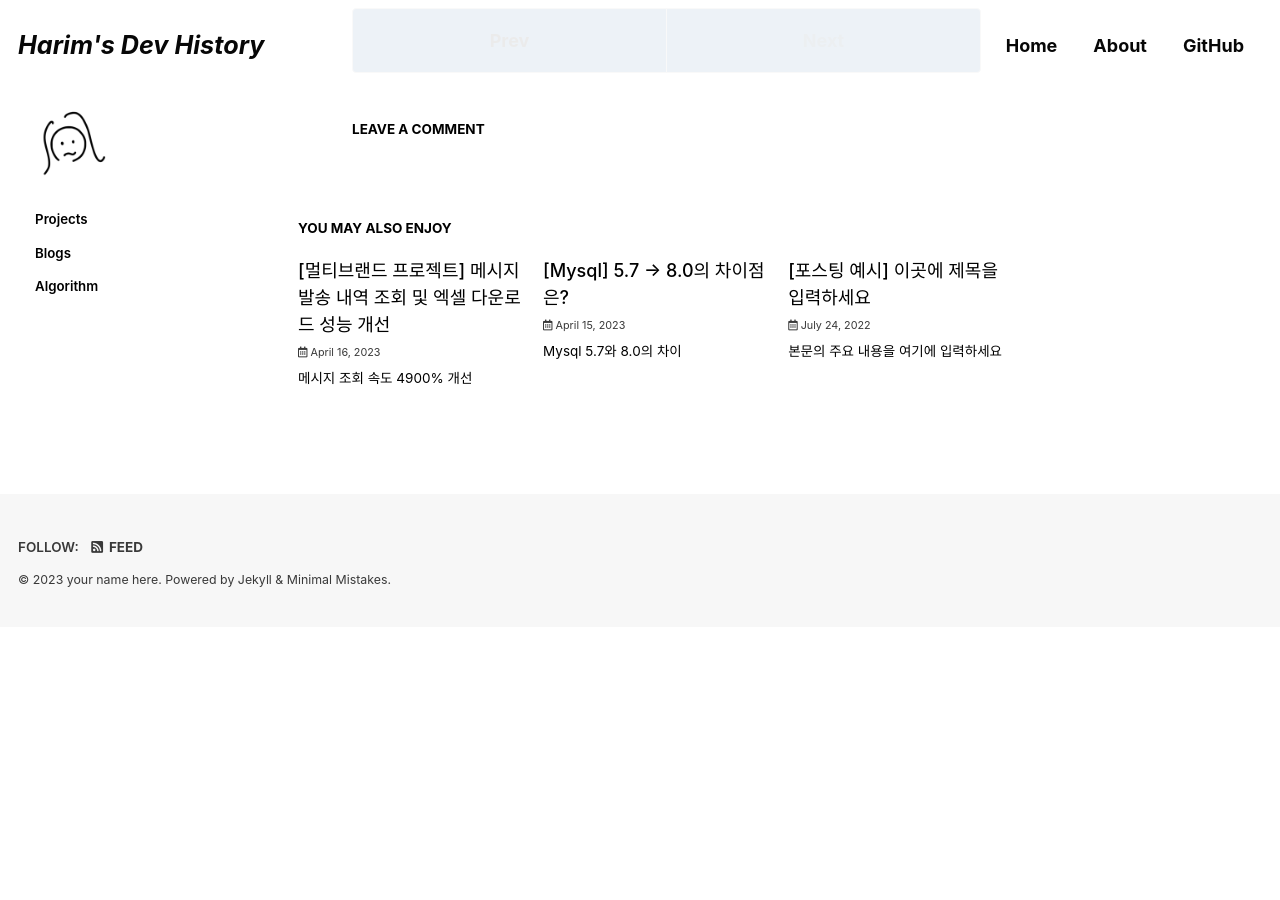
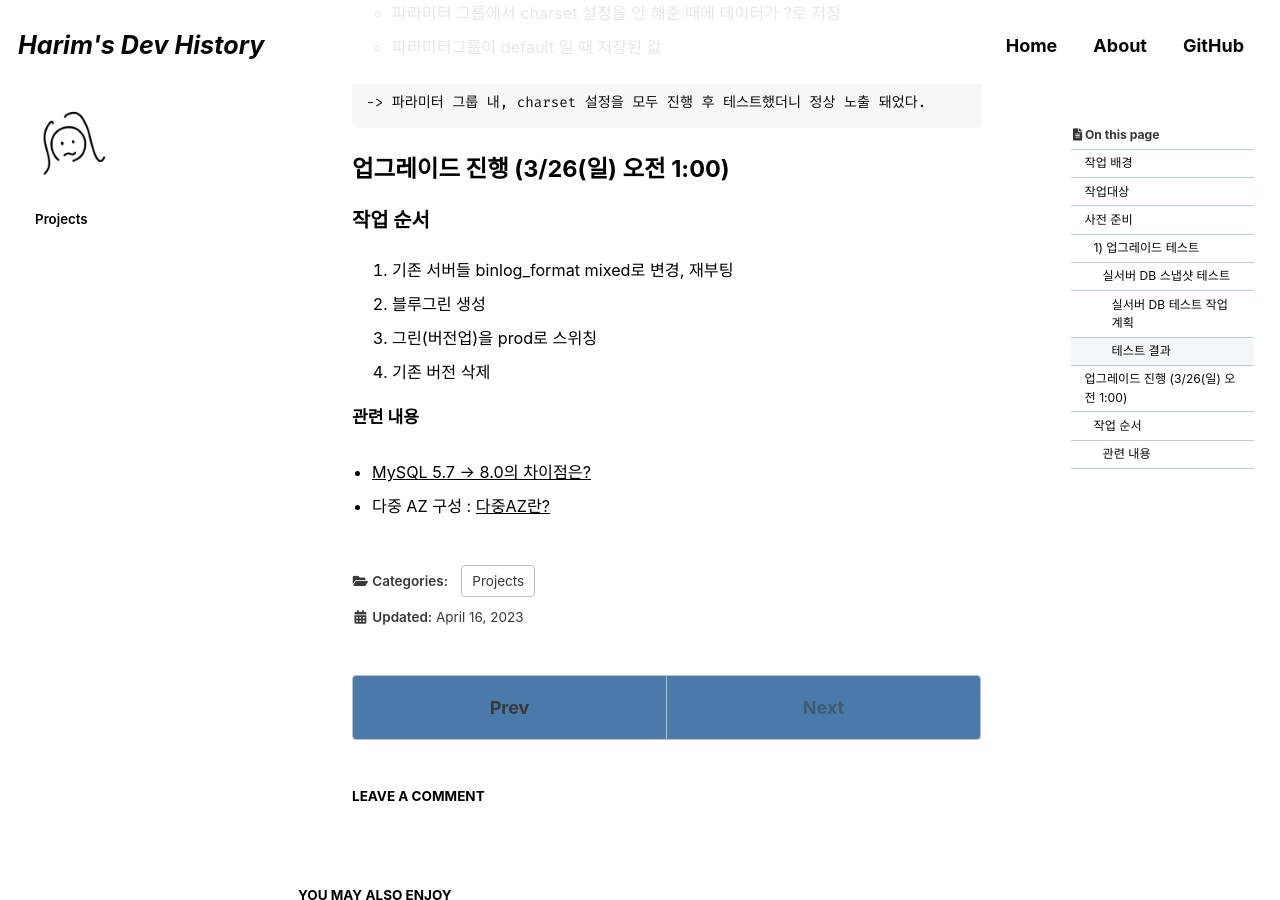
Before and after one commit to Harim2da/Harim2da.github.io, a Jekyll site: the page built from _posts/2023-04-16-mysql-version-upgrade.md, in a window 1280 px wide and 900 px high, scrolled down 2613 px. Built offline with Jekyll 4.4.1, drawn with Linux system fonts in a browser that asks for light colours; cached includes are drawn as plain includes; some web fonts are replaced; comment, search, counter and statistics services are not loaded; before the commit the page ends 3240 px from its top, so only the background shows below that.

Commit message:
update 230423

```diff
--- a/_data/navigation.yml
+++ b/_data/navigation.yml
@@ -20,7 +20,3 @@
 categories:
   - title: "Projects"
     url: /categories/projects/
-  - title: "Blogs"
-    url: /categories/blogs/
-  - title: "Algorithm"
-    url: /categories/algorithm/
--- a/_posts/2022-07-24-categories-post-name-here-3.md
+++ /dev/null
@@ -1,21 +0,0 @@
----
-title: "[포스팅 예시] 이곳에 제목을 입력하세요"
-excerpt: "본문의 주요 내용을 여기에 입력하세요"
-
-categories:
-  - Categories3
-tags:
-  - [tag1, tag2]
-
-permalink: /categories3/post-name-here-3/
-
-toc: true
-toc_sticky: true
-
-date: 2022-07-24
-last_modified_at: 2022-07-24
----
-
-## 🦥 본문
-
-본문은 여기에 ...
--- a/_posts/2023-04-15-diff-mysql5-ver-8.md
+++ /dev/null
@@ -1,62 +0,0 @@
----
-title: "[Mysql] 5.7 -> 8.0의 차이점은?"
-excerpt: "Mysql 5.7와 8.0의 차이"
-
-categories:
-  - Blogs
-tags:
-  - [Mysql]
-
-permalink: /blogs/diff-mysql5-ver-8/
-
-toc: true
-toc_sticky: true
-
-date: 2023-04-15
----
-
-회사에서 쓰던 MySQL 5.7 버전을 8.x 버전으로 업그레이드 할 필요가 생겼다.
-그래서 두 버전의 차이점과 업그레이드 작업 시 주의할 점을 알아봤다.
-
-
-### 5.7 버전에 비해 개선된 점
-1. IO 바운드 읽기 전용
-<img src="assets/posts_img/upgrade8-1.png" alt="Mysql upgrade 1">
-- 내림차순 인덱스를 지원하면서 읽기 성능에서 크게 개선됨
-<br>
-
-2.  읽기, 쓰기의 개선(update No key)
-<img src="assets/posts_img/upgrade8-2.png" alt="Mysql upgrade 2">
-<br>
-
-3. 이중 쓰기 버퍼, IO 바인딩 읽기 쓰기
-<img src="assets/posts_img/upgrade8-3.png" alt="Mysql upgrade 3">
-<br>
-
-### 8.0 버전의 변경 사항
-- 기본 인증 플러그인으로 'caching_sha2_password' 사용
-	- sha256_password 사용 불가
-- 자체 파티셔닝 핸들러 제공
-
-#### 호환되지 않아 사전에 점검해야할 부분
--   사용되지 않는 데이터 형식이나 함수를 사용하는 테이블이 없어야 함
-
--   orphan ~.frm파일이 없어야 함
-
--   기본 파티셔닝 지원이 없는 스토리지 엔진을 사용하는 분할된 테이블이 없어야 함
-
--   255자 또는 1020바이트 길이를 초과하는 개별 `ENUM` 또는 `SET` 열 요소가 있는 테이블이나 저장 프로시저가 없어야 함
-
--   MySQL 8.0.13 이상으로 업그레이드하기 전에 공유 InnoDB 테이블스페이스에 있는 테이블 파티션이 없어야 함
-
--   `ASC` 절에 사용하는 `DESC` 또는 `GROUP BY` 한정자를 사용하는 MySQL 8.0.12 이하의 쿼리 및 저장 프로그램 정의가 없어야 함
-
--   64자를 초과하는 외래 키 제약 조건 이름이 없어야 함
-
--  `utf8mb3` -> `utf8mb4` charset을 사용하도록 변환 필요
-
-<br>
-* 출처 (MySQL 공식 문서)
-	* [5.7 버전에 비해 개선된 점](https://www.mysql.com/why-mysql/benchmarks/mysql/)
-	* [8.0의 변경 사항](https://dev.mysql.com/doc/refman/8.0/en/upgrading-from-previous-series.html)
-	* [MySQL 8.0의 새 기능](https://dev.mysql.com/doc/refman/8.0/en/mysql-nutshell.html)
--- a/_posts/2023-04-16-mysql-version-upgrade.md
+++ b/_posts/2023-04-16-mysql-version-upgrade.md
@@ -26,7 +26,7 @@
 
 : 클라우드게이트 RDS, 셀러게이트 RDS 전체
 
-* <img src="../assets/posts_img/region-cluster.png" alt="rds test env">
+* <img src="../assets/images/posts_img/region-cluster.png" alt="rds test env">
 
 -> 지원중단 관련 [공고](https://docs.aws.amazon.com/AmazonRDS/latest/AuroraMySQLReleaseNotes/AuroraMySQL.Updates.2103.html)
 
@@ -53,7 +53,7 @@
 <br>
 ##### 실서버 DB 테스트 작업 계획
 - 운영 DB 스냅샷을 두 개 복원한 뒤, 하나는 블루그린 테스트용 다른 하나는 인플레이스용으로 세팅<br>
-<img src="https://harim2da.github.io/assets/posts_img/testrds.png" alt="rds test env">
+<img src="https://harim2da.github.io/assets/images/posts_img/testrds.png" alt="rds test env">
 
 - 각 버전의 공통 체크 리스트<br>
 	1. 파라미터 그룹 값들 확인하기
@@ -98,5 +98,5 @@
 
 
 ##### 관련 내용
-- [MySQL 5.7 -> 8.0의 차이점은?](https://harim2da.github.io/blogs/diff-mysql5-ver-8)
+- [MySQL 5.7 -> 8.0의 차이점은?](https://velog.io/@dev-hr2/Mysql-5.7%EA%B3%BC-8.0%EC%9D%98-%EC%B0%A8%EC%9D%B4%EC%A0%90%EC%9D%80)
 - 다중 AZ 구성 : [다중AZ란?](https://docs.aws.amazon.com/ko_kr/AmazonRDS/latest/UserGuide/Concepts.MultiAZ.html)
```
Also changed, not shown: _pages/about.md (+1 -0 lines), _pages/categories/algorithm.md (deleted, +0 -9 lines), _pages/categories/blogs.md (deleted, +0 -9 lines), _posts/2023-03-14-message.md (+1 -1 lines).
